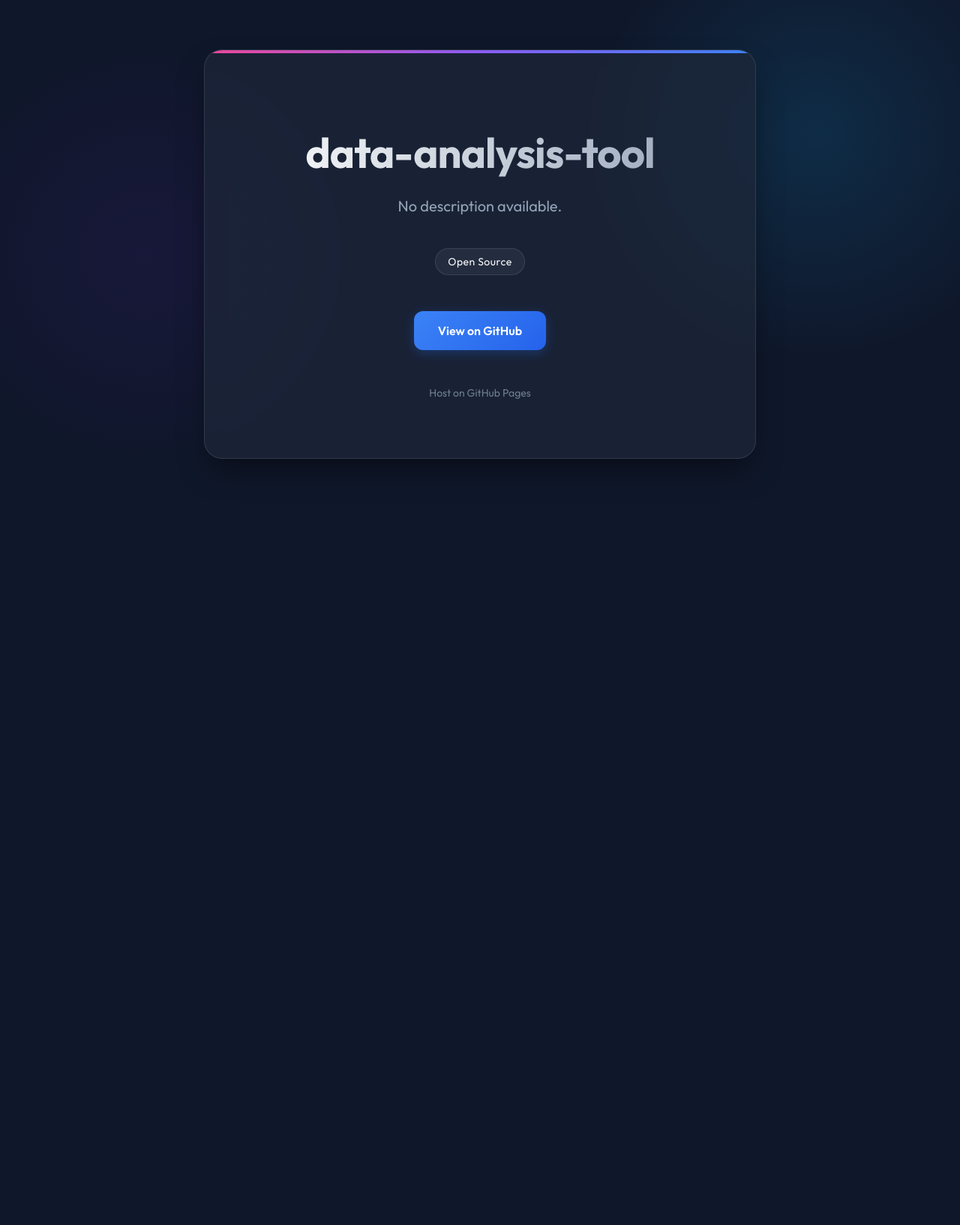
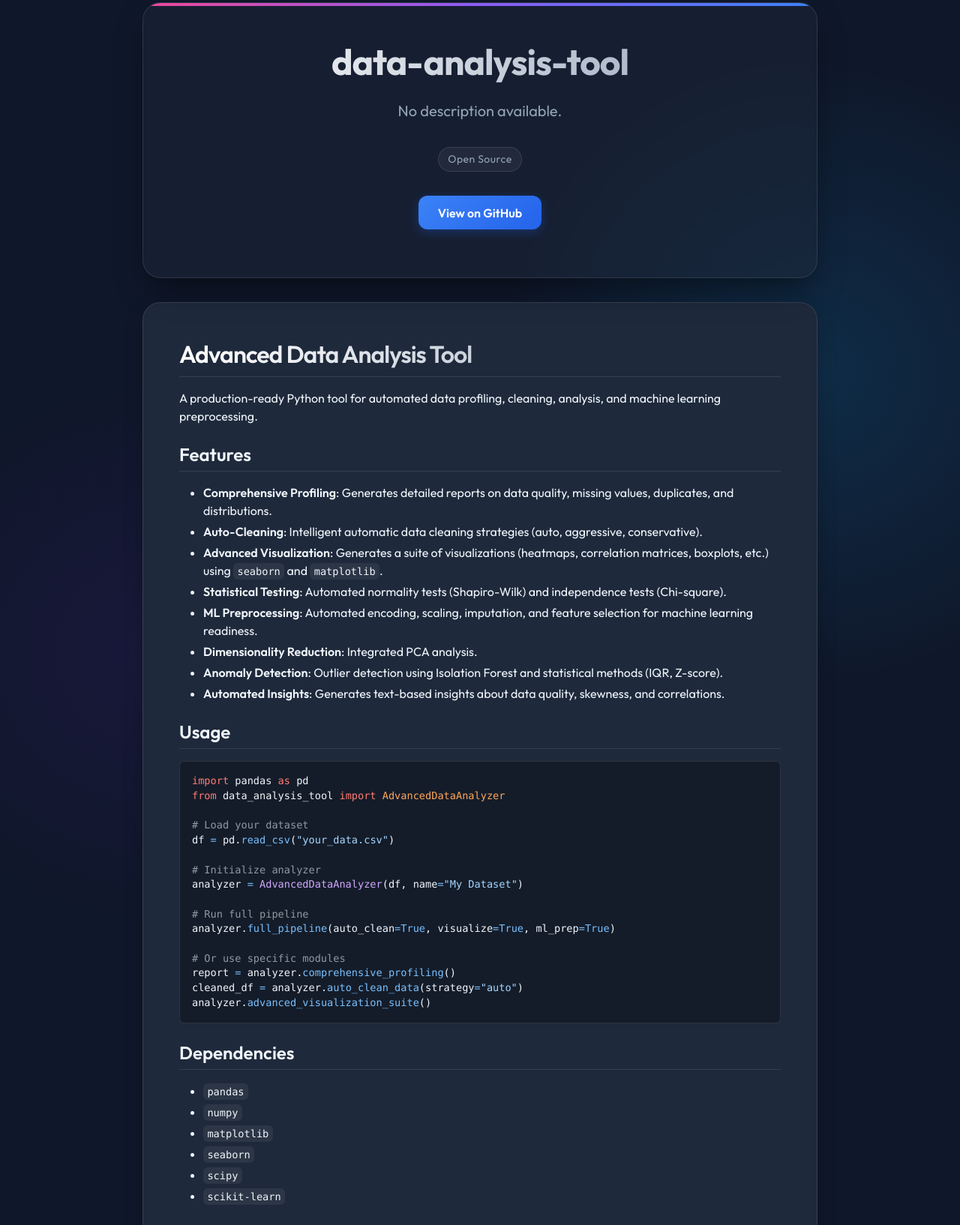
Before and after one commit to Shivay00001/data-analysis-tool, a plain HTML site: page index.html in a window 1280 px wide. Shown: the part 61-1695 px from the top of the page at 75% size. Before the commit the page ends 800 px from the top, so only its background shows below. Drawn offline with nearby package versions, Linux system fonts and the light colour scheme.

Commit message:
Update landing page with README content

```diff
--- a/index.html
+++ b/index.html
@@ -7,11 +7,12 @@
     <link rel="preconnect" href="https://fonts.googleapis.com">
     <link rel="preconnect" href="https://fonts.gstatic.com" crossorigin>
     <link href="https://fonts.googleapis.com/css2?family=Outfit:wght@300;400;600;700&display=swap" rel="stylesheet">
+    <link rel="stylesheet" href="https://cdnjs.cloudflare.com/ajax/libs/github-markdown-css/5.2.0/github-markdown-dark.min.css">
     <script src="https://kit.fontawesome.com/a076d05399.js" crossorigin="anonymous"></script>
     <style>
         :root {
             --bg-color: #0f172a;
-            --card-bg: rgba(30, 41, 59, 0.7);
+            --card-bg: rgba(30, 41, 59, 1.0); /* Solid background for readability */
             --text-primary: #f8fafc;
             --text-secondary: #94a3b8;
             --accent: #38bdf8;
@@ -32,41 +33,35 @@
             display: flex;
             flex-direction: column;
             align-items: center;
-            justify-content: center;
             overflow-x: hidden;
             background-image:
                 radial-gradient(circle at 15% 50%, rgba(76, 29, 149, 0.15) 0%, transparent 25%),
                 radial-gradient(circle at 85% 30%, rgba(14, 165, 233, 0.15) 0%, transparent 25%);
+            padding-bottom: 4rem;
         }
 
         .container {
-            max-width: 800px;
-            width: 90%;
+            max-width: 900px;
+            width: 95%;
             text-align: center;
-            padding: 2rem;
+            padding-top: 4rem;
             z-index: 10;
         }
 
-        .card {
-            background: var(--card-bg);
+        .header-card {
+            background: rgba(30, 41, 59, 0.5); /* Semi-transparent for header */
             backdrop-filter: blur(12px);
             -webkit-backdrop-filter: blur(12px);
             border: 1px solid var(--border);
             border-radius: 24px;
-            padding: 4rem 2rem;
+            padding: 3rem 2rem;
             box-shadow: 0 20px 40px -10px rgba(0, 0, 0, 0.5);
-            transition: transform 0.3s ease, box-shadow 0.3s ease;
+            margin-bottom: 2rem;
             position: relative;
             overflow: hidden;
-            animation: fadeIn 1s ease-out;
         }
 
-        @keyframes fadeIn {
-            from { opacity: 0; transform: translateY(20px); }
-            to { opacity: 1; transform: translateY(0); }
-        }
-
-        .card::before {
+        .header-card::before {
             content: '';
             position: absolute;
             top: 0;
@@ -76,14 +71,10 @@
             background: linear-gradient(90deg, #ec4899, #8b5cf6, #3b82f6);
         }
 
-        .card:hover {
-            transform: translateY(-5px);
-            box-shadow: 0 30px 60px -15px rgba(0, 0, 0, 0.6);
-        }
-
         h1 {
-            font-size: 3.5rem;
+            font-size: 3rem;
             margin-bottom: 1rem;
+            margin-top: 0;
             background: linear-gradient(to right, #fff, #94a3b8);
             -webkit-background-clip: text;
             -webkit-text-fill-color: transparent;
@@ -95,8 +86,8 @@
             font-size: 1.25rem;
             line-height: 1.6;
             color: var(--text-secondary);
-            margin-bottom: 2.5rem;
-            max-width: 600px;
+            margin-bottom: 2rem;
+            max-width: 700px;
             margin-left: auto;
             margin-right: auto;
         }
@@ -106,34 +97,30 @@
             justify-content: center;
             flex-wrap: wrap;
             gap: 0.75rem;
-            margin-bottom: 3rem;
+            margin-bottom: 2rem;
         }
 
         .tag {
             background: rgba(255, 255, 255, 0.05);
             border: 1px solid var(--border);
-            padding: 0.5rem 1rem;
+            padding: 0.4rem 0.8rem;
             border-radius: 9999px;
             font-size: 0.875rem;
             font-weight: 500;
             letter-spacing: 0.5px;
-            transition: all 0.2s ease;
-        }
-
-        .tag:hover {
-            background: rgba(255, 255, 255, 0.1);
-            border-color: var(--text-secondary);
+            color: var(--text-secondary);
         }
 
         .actions {
             display: flex;
-            gap: 1.5rem;
+            gap: 1rem;
             justify-content: center;
+            margin-bottom: 1rem;
         }
 
         .btn {
             display: inline-block;
-            padding: 1rem 2rem;
+            padding: 0.8rem 1.6rem;
             border-radius: 12px;
             text-decoration: none;
             font-weight: 600;
@@ -152,23 +139,50 @@
             box-shadow: 0 6px 20px 0 rgba(37, 99, 235, 0.4);
         }
 
+        .readme-container {
+            background: var(--card-bg);
+            border: 1px solid var(--border);
+            border-radius: 24px;
+            padding: 3rem;
+            text-align: left;
+            box-shadow: 0 10px 30px -5px rgba(0, 0, 0, 0.3);
+            overflow: hidden;
+        }
+
+        /* Markdown Body Overrides for transparent background */
+        .markdown-body {
+            background-color: transparent !important;
+            font-family: 'Outfit', sans-serif !important;
+        }
+
+        .markdown-body h1, .markdown-body h2, .markdown-body h3 {
+            border-bottom-color: var(--border);
+        }
+
+        .markdown-body pre {
+            background-color: rgba(0, 0, 0, 0.3) !important;
+            border: 1px solid var(--border);
+        }
+
         footer {
             margin-top: 3rem;
             color: var(--text-secondary);
             font-size: 0.875rem;
             opacity: 0.7;
+            text-align: center;
         }
 
         @media (max-width: 640px) {
-            .card { padding: 2rem 1.5rem; }
-            h1 { font-size: 2.5rem; }
+            .header-card { padding: 2rem 1.5rem; }
+            .readme-container { padding: 1.5rem; }
+            h1 { font-size: 2rem; }
             .actions { flex-direction: column; }
         }
     </style>
 </head>
 <body>
     <div class="container">
-        <div class="card">
+        <div class="header-card">
             <h1>data-analysis-tool</h1>
             <p class="description">No description available.</p>
 
@@ -179,11 +193,57 @@
             <div class="actions">
                 <a href="https://github.com/Shivay00001/data-analysis-tool" class="btn btn-primary" target="_blank">View on GitHub</a>
             </div>
+        </div>
 
-            <footer>
-                <p>Host on GitHub Pages</p>
-            </footer>
+
+        <div class="readme-container">
+            <div class="markdown-body">
+                <h1>Advanced Data Analysis Tool</h1>
+<p>A production-ready Python tool for automated data profiling, cleaning, analysis, and machine learning preprocessing.</p>
+<h2>Features</h2>
+<ul>
+<li><strong>Comprehensive Profiling</strong>: Generates detailed reports on data quality, missing values, duplicates, and distributions.</li>
+<li><strong>Auto-Cleaning</strong>: Intelligent automatic data cleaning strategies (auto, aggressive, conservative).</li>
+<li><strong>Advanced Visualization</strong>: Generates a suite of visualizations (heatmaps, correlation matrices, boxplots, etc.) using <code class="notranslate">seaborn</code> and <code class="notranslate">matplotlib</code>.</li>
+<li><strong>Statistical Testing</strong>: Automated normality tests (Shapiro-Wilk) and independence tests (Chi-square).</li>
+<li><strong>ML Preprocessing</strong>: Automated encoding, scaling, imputation, and feature selection for machine learning readiness.</li>
+<li><strong>Dimensionality Reduction</strong>: Integrated PCA analysis.</li>
+<li><strong>Anomaly Detection</strong>: Outlier detection using Isolation Forest and statistical methods (IQR, Z-score).</li>
+<li><strong>Automated Insights</strong>: Generates text-based insights about data quality, skewness, and correlations.</li>
+</ul>
+<h2>Usage</h2>
+<div class="highlight highlight-source-python"><pre class="notranslate"><span class="pl-k">import</span> <span class="pl-s1">pandas</span> <span class="pl-k">as</span> <span class="pl-s1">pd</span>
+<span class="pl-k">from</span> <span class="pl-s1">data_analysis_tool</span> <span class="pl-k">import</span> <span class="pl-v">AdvancedDataAnalyzer</span>
+
+<span class="pl-c"># Load your dataset</span>
+<span class="pl-s1">df</span> <span class="pl-c1">=</span> <span class="pl-s1">pd</span>.<span class="pl-c1">read_csv</span>(<span class="pl-s">"your_data.csv"</span>)
+
+<span class="pl-c"># Initialize analyzer</span>
+<span class="pl-s1">analyzer</span> <span class="pl-c1">=</span> <span class="pl-en">AdvancedDataAnalyzer</span>(<span class="pl-s1">df</span>, <span class="pl-s1">name</span><span class="pl-c1">=</span><span class="pl-s">"My Dataset"</span>)
+
+<span class="pl-c"># Run full pipeline</span>
+<span class="pl-s1">analyzer</span>.<span class="pl-c1">full_pipeline</span>(<span class="pl-s1">auto_clean</span><span class="pl-c1">=</span><span class="pl-c1">True</span>, <span class="pl-s1">visualize</span><span class="pl-c1">=</span><span class="pl-c1">True</span>, <span class="pl-s1">ml_prep</span><span class="pl-c1">=</span><span class="pl-c1">True</span>)
+
+<span class="pl-c"># Or use specific modules</span>
+<span class="pl-s1">report</span> <span class="pl-c1">=</span> <span class="pl-s1">analyzer</span>.<span class="pl-c1">comprehensive_profiling</span>()
+<span class="pl-s1">cleaned_df</span> <span class="pl-c1">=</span> <span class="pl-s1">analyzer</span>.<span class="pl-c1">auto_clean_data</span>(<span class="pl-s1">strategy</span><span class="pl-c1">=</span><span class="pl-s">"auto"</span>)
+<span class="pl-s1">analyzer</span>.<span class="pl-c1">advanced_visualization_suite</span>()</pre></div>
+<h2>Dependencies</h2>
+<ul>
+<li><code class="notranslate">pandas</code></li>
+<li><code class="notranslate">numpy</code></li>
+<li><code class="notranslate">matplotlib</code></li>
+<li><code class="notranslate">seaborn</code></li>
+<li><code class="notranslate">scipy</code></li>
+<li><code class="notranslate">scikit-learn</code></li>
+</ul>
+            </div>
         </div>
+
+
+        <footer>
+            <p>Hosted on GitHub Pages</p>
+        </footer>
     </div>
 </body>
 </html>
```
